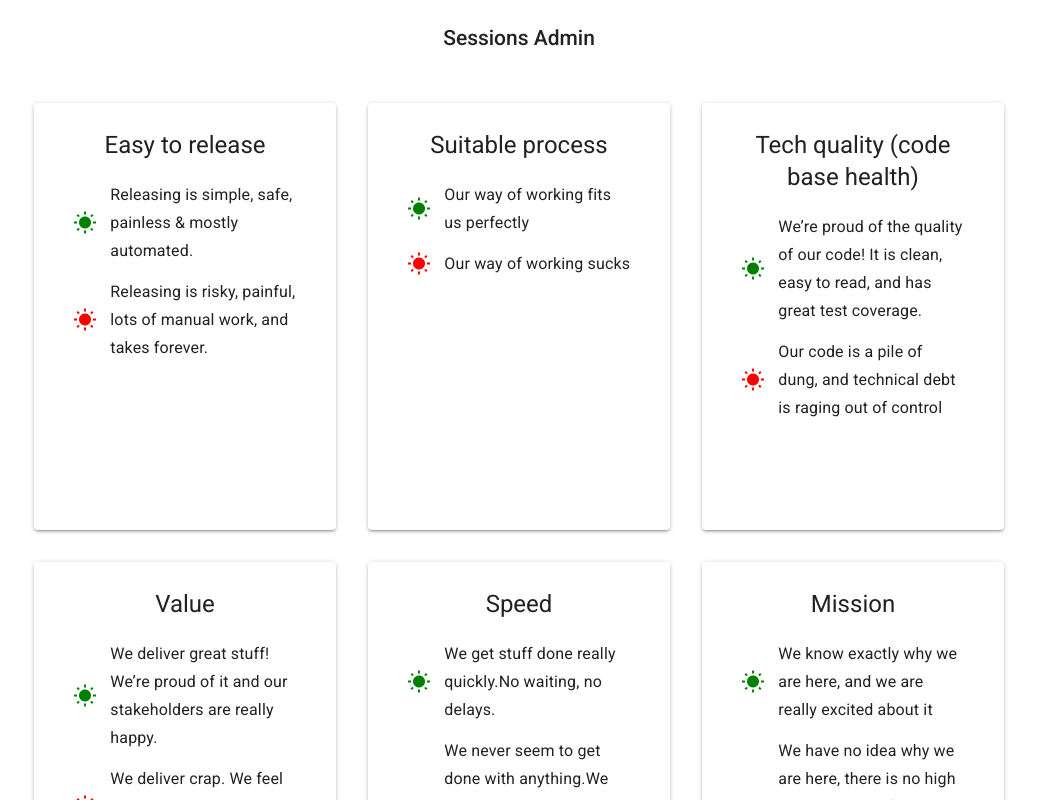
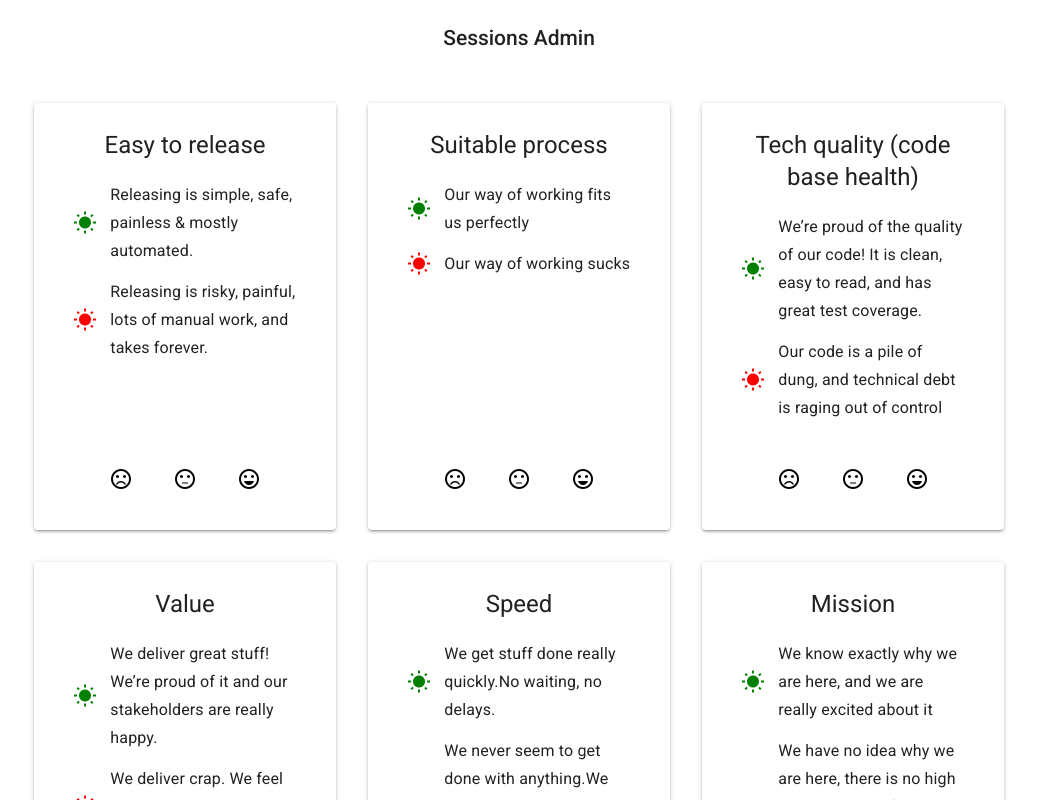
Before and after one commit to peter-yhc/spotify-health-web-ts, a React (Create React App) app: page /sessions in a window 1280 px wide. Shown: the top 800 px of the page, without its empty margins (121-1158 px from the left). Built offline with nearby package versions, Linux system fonts and the light colour scheme.

Commit message:
Add health indicator voting.

```diff
--- a/src/heath-indicators/HealthIndicatorCard.jsx
+++ b/src/heath-indicators/HealthIndicatorCard.jsx
@@ -1,9 +1,10 @@
 import React from 'react';
 import Paper from '@material-ui/core/Paper';
-import { Typography } from '@material-ui/core';
+import { Grid, Typography } from '@material-ui/core';
 import PropTypes from 'prop-types';
 import { withStyles } from '@material-ui/styles';
 import CardDescription from './CardDescription';
+import HealthIndicatorVotingOptions from './HealthIndicatorVotingOptions';
 
 const styles = {
   paper: {
@@ -19,6 +20,15 @@ const styles = {
     padding: '0 0.5em',
     marginBottom: '0.5em',
   },
+  gridContainer: {
+    height: '100%',
+  },
+  gridTop: {
+    height: '90%',
+  },
+  gridBottom: {
+    height: '10%',
+  },
 };
 
 const HealthIndicatorCard = (props) => {
@@ -26,11 +36,18 @@ const HealthIndicatorCard = (props) => {
   return (
     <React.Fragment>
       <Paper className={classes.paper}>
-        <div className={classes.areaTitle}>
-          <Typography variant="headline"> {area} </Typography>
-        </div>
-        <CardDescription text={textAwesome} variant="good" />
-        <CardDescription text={textCrappy} variant="bad" />
+        <Grid className={classes.gridContainer} container direction="column" justify="center" alignItems="center">
+          <Grid className={classes.gridTop} item>
+            <div className={classes.areaTitle}>
+              <Typography variant="headline"> {area} </Typography>
+            </div>
+            <CardDescription text={textAwesome} variant="good" />
+            <CardDescription text={textCrappy} variant="bad" />
+          </Grid>
+          <Grid className={classes.gridBottom} item>
+            <HealthIndicatorVotingOptions />
+          </Grid>
+        </Grid>
       </Paper>
     </React.Fragment>
   );
--- /dev/null
+++ b/src/heath-indicators/HealthIndicatorVotingOptions.jsx
@@ -0,0 +1,16 @@
+import React from 'react';
+import { Grid, Icon } from '@material-ui/core';
+
+const HealthIndicatorVotingOptions = () => {
+  return (
+    <React.Fragment>
+      <Grid container direction="row" justify="center" alignItems="center" spacing={40}>
+        <Grid item><Icon>sentiment_very_dissatisfied</Icon></Grid>
+        <Grid item><Icon>sentiment_neutral</Icon></Grid>
+        <Grid item><Icon>sentiment_very_satisfied</Icon></Grid>
+      </Grid>
+    </React.Fragment>
+  );
+};
+
+export default HealthIndicatorVotingOptions;
```
Also changed, not shown: 2 other files (tests, documents, lock files or other folders).
